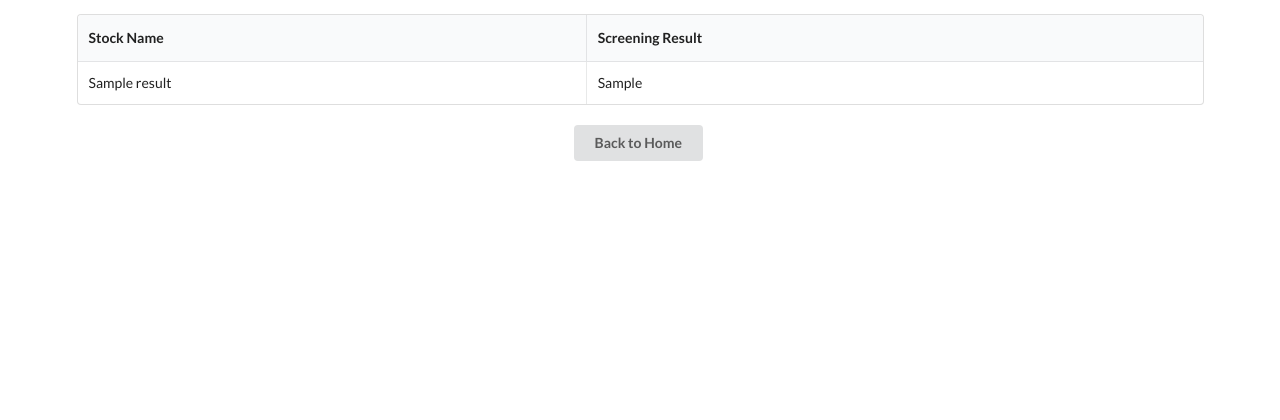
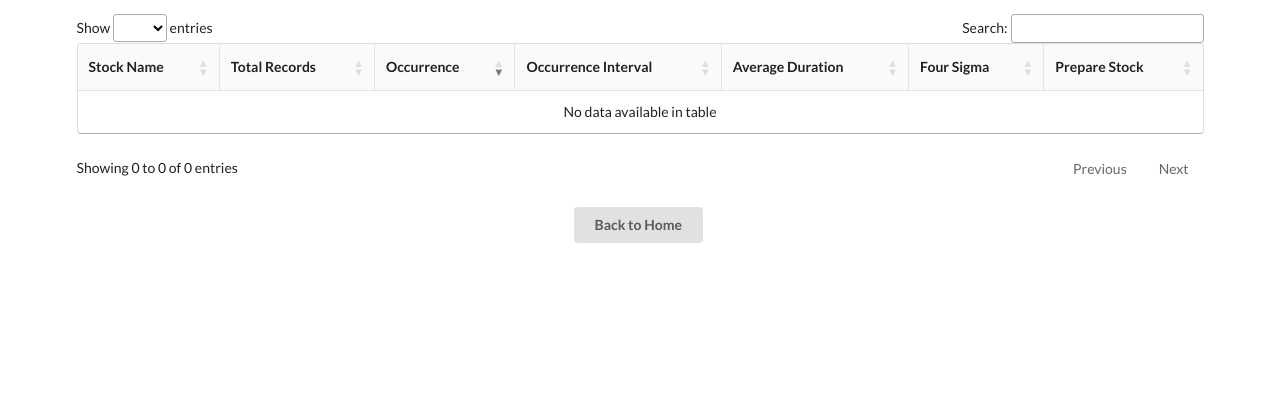
Before and after one commit to colinmoughton/Ginger, a FastAPI app: template templates/screen_results.html in a window 1280 px wide. Shown: the part 77-497 px from the top of the page. Run offline with FastAPI, Linux system fonts and the light colour scheme; the template is opened without the code that fills it: most values are stand-ins (such as "Sample title", 1, 10 or a date in 2020); some libraries are stand-ins or nearby versions.

Commit message:
Working screen results before db change

```diff
--- a/app.py
+++ b/app.py
@@ -3,7 +3,7 @@ from fastapi.responses import RedirectResponse
 from starlette.templating import Jinja2Templates
 from datetime import datetime
 from sqlalchemy.orm import Session
-
+import json
 import models
 from database import SessionLocal, engine
 
@@ -43,6 +43,9 @@ def plot_to_base64(fig):
 @app.get("/")
 def home(request: Request, db: Session = Depends(get_db)):
     Pmodel_list = db.query(PredictiveModel).all()
+    for route in app.routes:
+        print(route.name, route.path)
+
     return templates.TemplateResponse("base.html", {"request": request, "Pmodel_list": Pmodel_list})
 
 @app.post("/add")
@@ -156,8 +159,18 @@ def submit_model_inputs(
     return RedirectResponse(url=app.url_path_for("home"), status_code=status.HTTP_303_SEE_OTHER)
 
 
-@app.get("/screen/{model_id}")
-def screen(model_id: int, request: Request, db: Session = Depends(get_db)):
+
+
+@app.post("/screen/{model_id}")
+def screen(model_id: int, request: Request, db: Session = Depends(get_db), generate_files: str = Form("false")):
+
+
+    generate_files_bool = generate_files.lower() == "true"
+    if generate_files_bool:
+        print("File generation enabled")
+    else:
+        print("File generation disabled")
+
     # Fetch the model details based on model_id
     model = db.query(PredictiveModel).filter(PredictiveModel.id == model_id).first()
 
@@ -179,6 +192,8 @@ def screen(model_id: int, request: Request, db: Session = Depends(get_db)):
 
         # Run the screening method
         result = pre_processor.screen_stock(
+            model_id=model_id,
+            stock_name=stock.stock_name,
             stock_table=df,
             trade_size=model.trade_size,
             target_trade_profit=model.target_trade_profit,
@@ -189,17 +204,43 @@ def screen(model_id: int, request: Request, db: Session = Depends(get_db)):
             test_duration=model.test_duration,
             sma_1_duration=model.sma_1_duration,
             sma_2_duration=model.sma_2_duration,
-            sma_3_duration=model.sma_3_duration
+            sma_3_duration=model.sma_3_duration,
+            gen_files = generate_files_bool
         )
 
         # Collect the results for display or further processing
         results.append({"stock_name": stock.stock_name, "screen_result": result})
-
         # Break after the first stock is processed during alg dev
-        break
+        #break
 
     # Debugging: Print results to confirm all stocks are included
     # print("Screening results:", results)  # Or use logging
+    # Save dictionarys to jason file
+    with open(f"models/{str(model_id)}/screening_results.json", "w") as final:
+        json.dump(results, final)
 
     # Render a template to display the results (optional, for viewing)
-    return templates.TemplateResponse("screen_results.html", {"request": request, "results": results})
+    return templates.TemplateResponse(
+        "screen_results.html",
+        {"request": request, "results": results, "generate_files": generate_files_bool})
+
+
+@app.post("/prepare_stock")
+async def prepare_stock(
+    request: Request,
+    stock_name: str = Form(...),
+    total_records: int = Form(...),
+    occurrence: int = Form(...),
+    occurrence_interval: float = Form(...),
+    average_duration: float = Form(...),
+    four_sigma: float = Form(...)
+):
+    # Use the data as needed
+    print(f"Preparing stock: {stock_name}")
+    print(f"Total Records: {total_records}")
+    print(f"Occurrence: {occurrence}")
+    print(f"Occurrence Interval: {occurrence_interval}")
+    print(f"Average Duration: {average_duration}")
+    print(f"Four Sigma: {four_sigma}")
+
+    return {"message": "Stock prepared successfully"}
--- a/templates/screen_results.html
+++ b/templates/screen_results.html
@@ -2,26 +2,64 @@
 <html lang="en">
 <head>
     <meta charset="UTF-8">
+    <meta name="viewport" content="width=device-width, initial-scale=1.0">
     <title>Screening Results</title>
     <link rel="stylesheet" href="https://cdn.jsdelivr.net/npm/semantic-ui@2.5.0/dist/semantic.min.css">
+    <!-- DataTables CSS -->
+    <link rel="stylesheet" href="https://cdn.datatables.net/1.13.1/css/jquery.dataTables.min.css">
+    <script src="https://code.jquery.com/jquery-3.6.0.min.js"></script>
+    <!-- DataTables JS -->
+    <script src="https://cdn.datatables.net/1.13.1/js/jquery.dataTables.min.js"></script>
 </head>
 <body>
     <div class="ui container" style="margin-top: 50px;">
         <h2 class="ui center aligned header">Screening Results</h2>
 
-			<table class="ui celled table">
+        <table class="ui celled striped table" id="screeningTable">
             <thead>
                 <tr>
                     <th>Stock Name</th>
-						<th>Screening Result</th>
+                    <th>Total Records</th>
+                    <th>Occurrence</th>
+                    <th>Occurrence Interval</th>
+                    <th>Average Duration</th>
+                    <th>Four Sigma</th>
+                    <th>Prepare Stock</th>
                 </tr>
             </thead>
             <tbody>
                 {% for result in results %}
+                    {% if result.screen_result is mapping and
+                          result.screen_result.total_records and
+                          result.screen_result.occurance and
+                          result.screen_result.occ_interval and
+                          result.screen_result.ave_duration and
+                          result.screen_result.four_sigma %}
                     <tr>
                         <td>{{ result.stock_name }}</td>
-						<td>{{ result.screen_result }}</td>
+                        <td>{{ result.screen_result.total_records }}</td>
+                        <td>{{ result.screen_result.occurance }}</td>
+                        <td>{{ result.screen_result.occ_interval }}</td>
+                        <td>{{ result.screen_result.ave_duration }}</td>
+                        <td>{{ result.screen_result.four_sigma }}</td>
+                        <td>
+                          {% if generate_files %}
+                             <form action="{{ url_for('prepare_stock') }}" method="post">
+                               <input type="hidden" name="stock_name" value="{{ result.stock_name }}">
+                               <input type="hidden" name="total_records" value="{{ result.screen_result.total_records }}">
+                               <input type="hidden" name="occurrence" value="{{ result.screen_result.occurance }}">
+                               <input type="hidden" name="occurrence_interval" value="{{ result.screen_result.occ_interval }}">
+                               <input type="hidden" name="average_duration" value="{{ result.screen_result.ave_duration }}">
+                               <input type="hidden" name="four_sigma" value="{{ result.screen_result.four_sigma }}">
+                               <button type="submit" class="ui button">Prepare Stock</button>
+                              {% else %}
+                                <!-- Show the stock name as plain text otherwise -->
+                                {{ "Gen Files" }}
+                            {% endif %}
+                           </form>
+                       </td>
                     </tr>
+                    {% endif %}
                 {% endfor %}
             </tbody>
         </table>
@@ -30,5 +68,25 @@
             <a href="{{ url_for('home') }}" class="ui button">Back to Home</a>
         </div>
     </div>
+
+    <style>
+    tr:hover {
+        background-color: #f2f2f2;
+    }
+    </style>
+
+    <script>
+        $(document).ready(function() {
+            $('#screeningTable').DataTable({
+                paging: true,         // Enables pagination
+                searching: true,      // Adds a search box
+                ordering: true,       // Enables sorting
+                info: true,           // Shows information about table entries
+                autoWidth: false,      // Prevents auto-sizing columns
+                pageLength: 15,
+                order: [[2, 'desc']]
+            });
+        });
+    </script>
 </body>
 </html>
```
Also changed, not shown: preprocessing.py (+186 -11 lines), templates/model_details.html (+34 -5 lines), 1 other file. Lines whose indentation alone changed are shown as unchanged.
